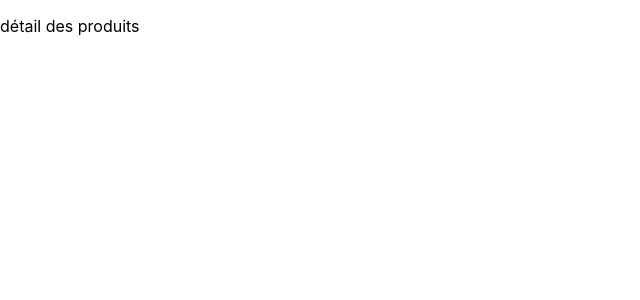
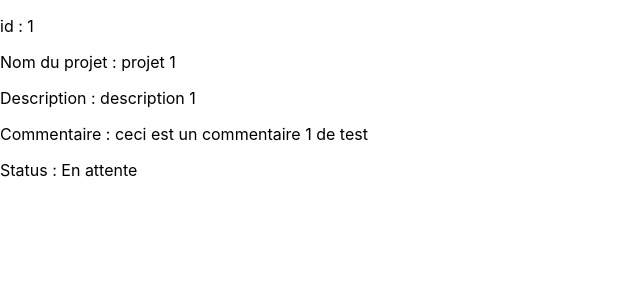
Before and after one commit to anthony-lobe/stereograph-dev-test, a React (Create React App) app: page /project/1 in a window 1280 px wide. Shown: the top 300 px of the page, without its empty margins (0-640 px from the left). Built offline with nearby package versions, Linux system fonts and the light colour scheme; data requests are answered from the project's data file.

Commit message:
Feature/view-project-summary

```diff
--- a/src/components/projectSummary/projectSummary.tsx
+++ b/src/components/projectSummary/projectSummary.tsx
@@ -1,8 +1,68 @@
-import React from 'react'
+import React, {useEffect, useState} from 'react';
+import axios, {AxiosResponse, AxiosError} from 'axios';
+import { useParams } from 'react-router-dom';
+
+type Project = {
+    id: number,
+    nom: string,
+    description: string,
+    commentaire: string,
+    etape : 'En attente' | 'En cours' | 'Terminé';
+
+}
 
 function ProjectSummary () {
+
+    const projectId = useParams()
+
+    const fetchUrl = `http://localhost:3000/projects/${projectId.id}`
+
+    const [project, setProject] = useState<Project>()
+
+    const [isFetching, setIsFetching] = useState(false)
+
+
+    const onFetching = (response: AxiosResponse) => {
+        if (response.data) {
+            setIsFetching(true)
+            setProject(response.data)
+        }
+
+    }
+
+    const getProjectById = () => {
+        axios.get(fetchUrl)
+             .then((response) => {
+                onFetching(response)
+             })
+             .catch ( (error) => {
+                const err = error as AxiosError
+                console.log(err.response?.data)
+
+             } )
+             .finally( () => {
+                setIsFetching(false)
+             })
+    }
+
+    useEffect(() => {
+
+        getProjectById()
+
+    }, [isFetching])
+
     return (
-        <p> détail des produits</p>
+        <div>
+            {project ? (
+                <div>
+                    <p> id : {project.id}</p>
+                    <p>Nom du projet : {project.nom}</p>
+                    <p> Description : {project.description}</p>
+                    <p> Commentaire : {project.commentaire}</p>
+                    <p> Status : {project.etape}</p>
+                </div>
+            ): <p> Aucune description disponible</p>}
+        </div>
     )
 }
 
```
